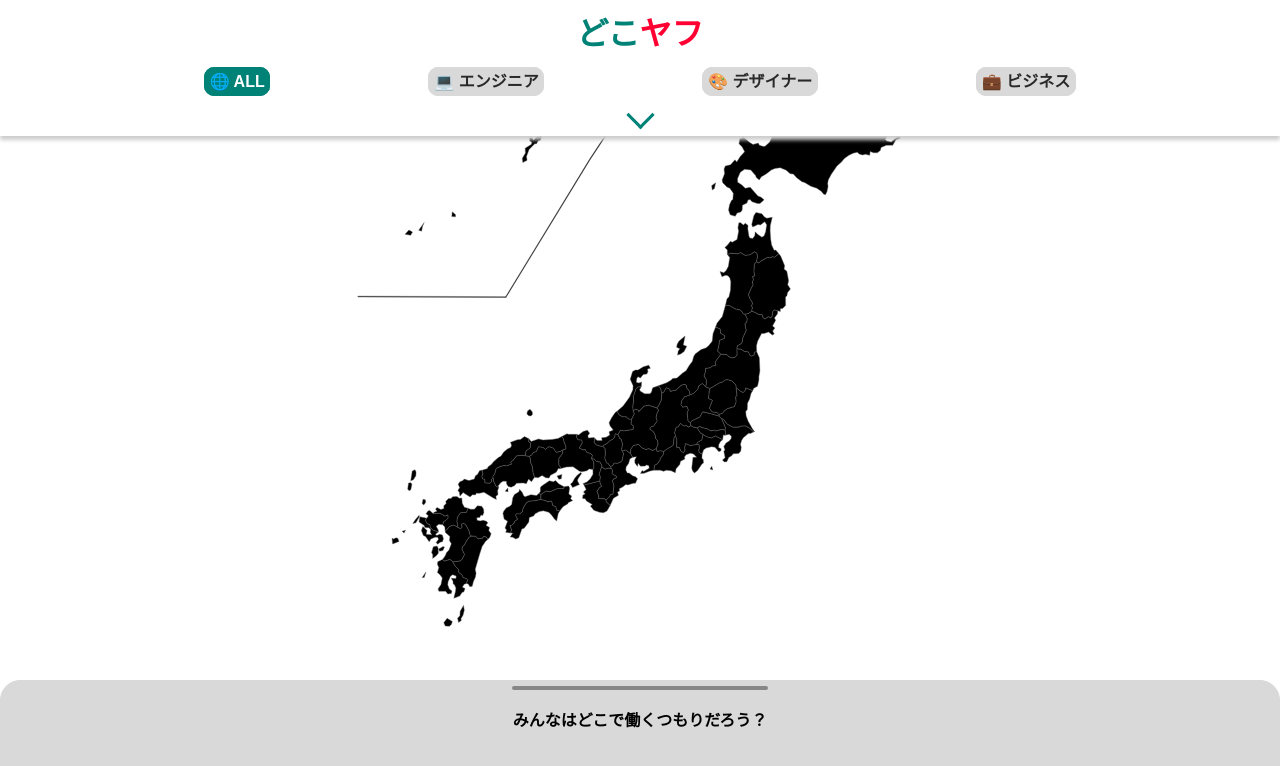
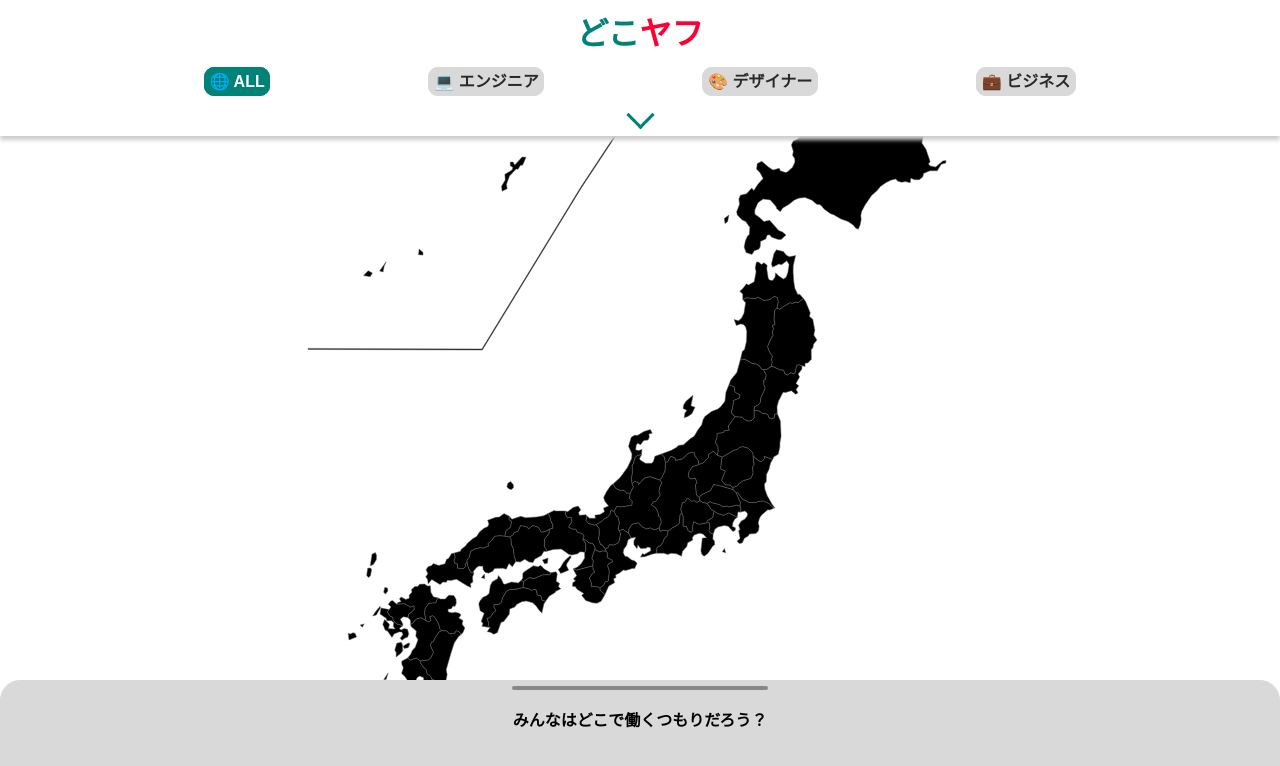
Before and after one commit to ExpectBonus/doko-yahoo, a Vue app in the folder front/: page /map in a window 1280 px wide. Shown: the top 766 px of the page. Built offline with nearby package versions, Linux system fonts and the light colour scheme.

Commit message:
fix: レイアウトの微調整

```diff
--- a/front/src/components/CommentsBoard.vue
+++ b/front/src/components/CommentsBoard.vue
@@ -53,4 +53,8 @@
 		justify-content: center;
 		font-weight: bold;
 	}
+	.comments {
+		width: 100%;
+		height: calc(85% - 80px);
+	}
 </style>
--- a/front/src/views/MapView.vue
+++ b/front/src/views/MapView.vue
@@ -99,6 +99,7 @@
 		align-items: center;
 		overflow-y: auto;
 		scroll-snap-type: y mandatory;
+		-webkit-overflow-scrolling: touch; /* Important for iOS devices */
 	}
 	header {
 		width: 100%;
@@ -178,11 +179,12 @@
 
 	.contents {
 		width: 100%;
-		height: 85%;
+		min-height: 100%;
 		scroll-snap-align: start;
 	}
 	.board-drawer {
 		position: relative;
+		top: -15%;
 		width: 100%;
 		scroll-snap-align: start;
 	}
```
